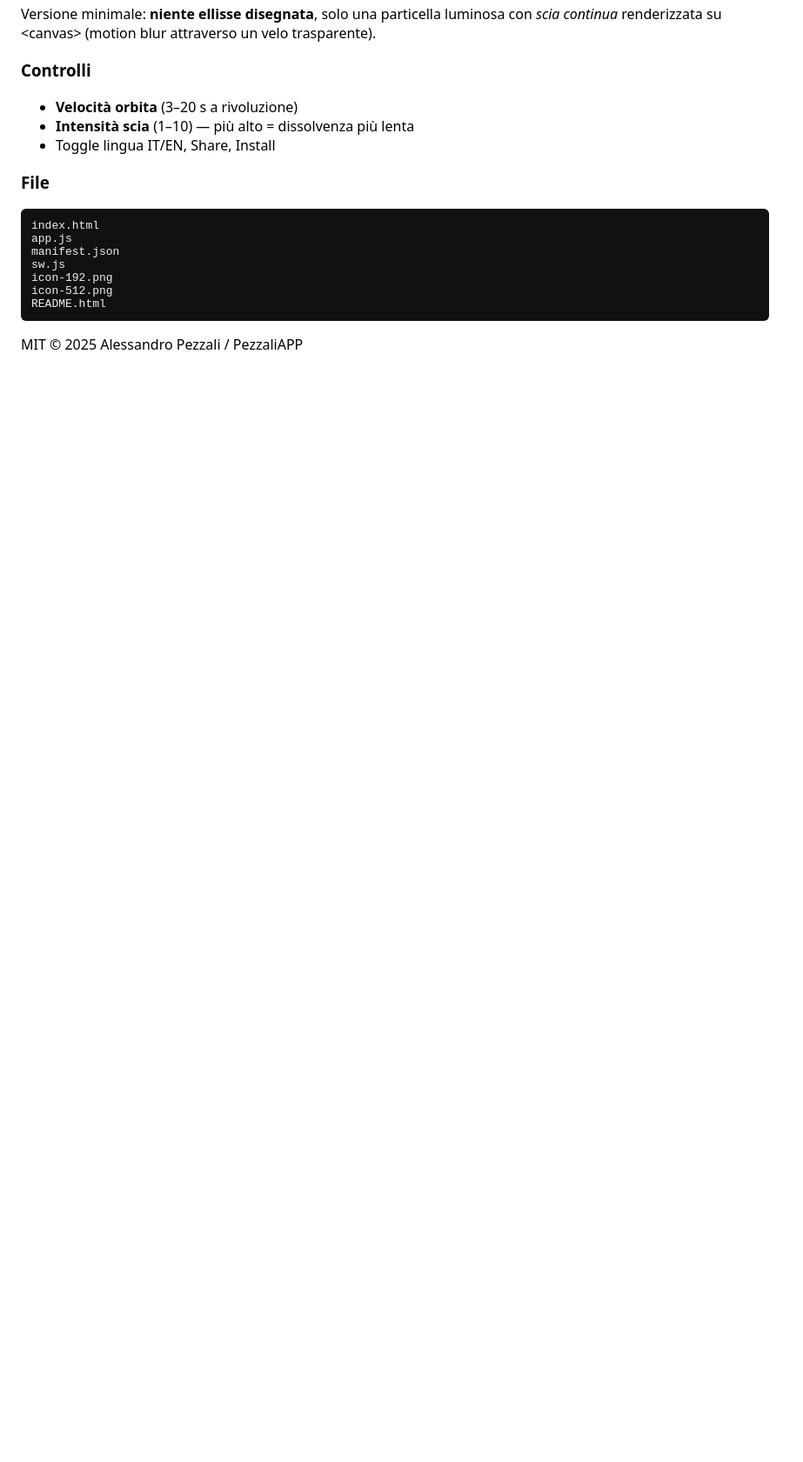
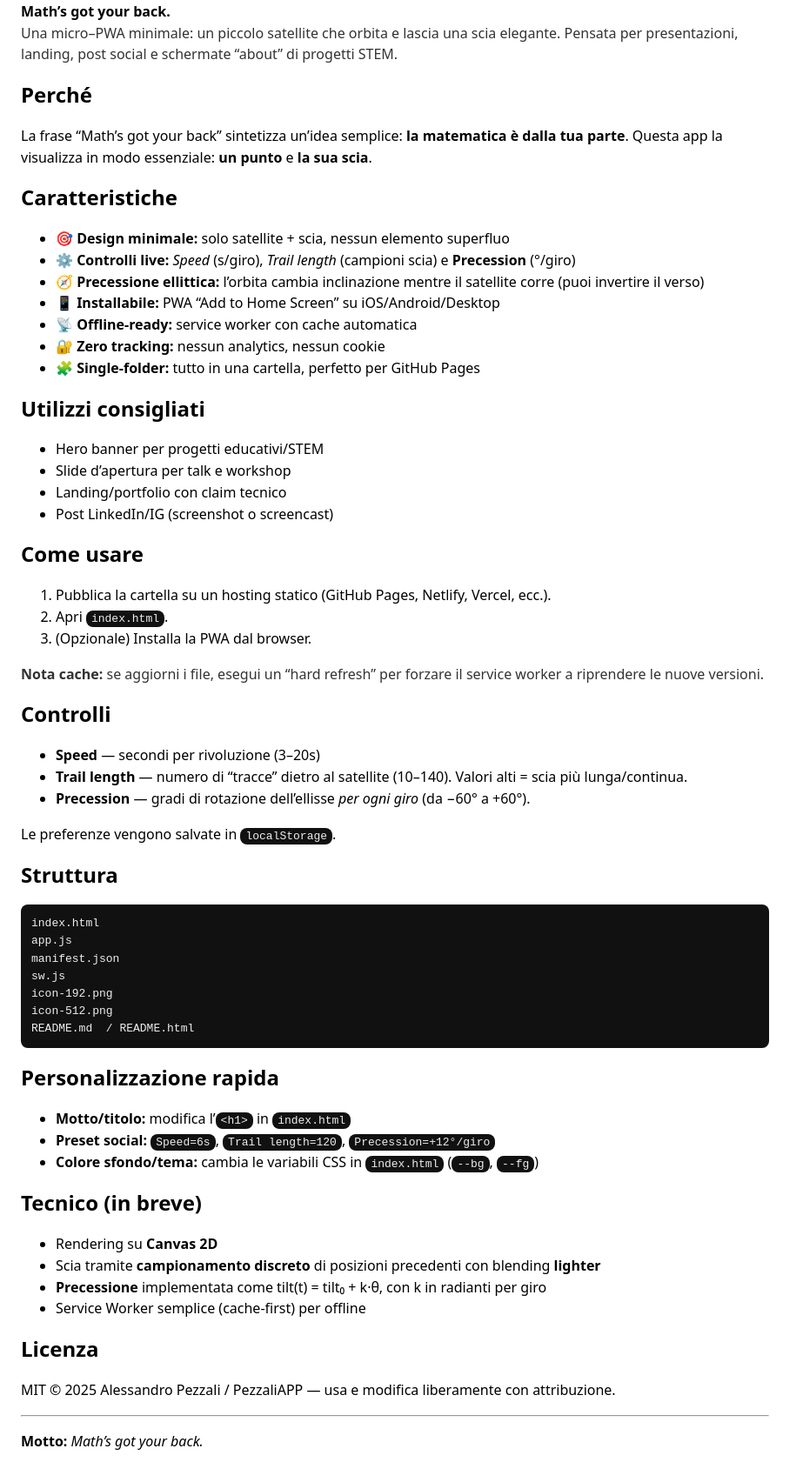
Before and after one commit to pezzaliapp/MathsGotYourBack_PWA, a plain HTML site: page README.html in a window 1280 px wide. Shown: the part 83-1764 px from the top of the page at 87% size, without its empty margins (0-923 px from the left). Before the commit the page ends 800 px from the top, so only its background shows below. Drawn offline with Linux system fonts and the light colour scheme.

Commit message:
Add files via upload

```diff
--- a/README.html
+++ b/README.html
@@ -1,24 +1,85 @@
 <!doctype html>
-<html><head><meta charset="utf-8"><meta name="viewport" content="width=device-width, initial-scale=1">
-<title>Math's Got Your Back — README</title>
-<style>body{font-family:system-ui,-apple-system,Segoe UI,Roboto,Ubuntu,Arial,sans-serif;margin:24px;max-width:860px}code,pre{background:#111;color:#eee;padding:2px 6px;border-radius:6px}pre{padding:12px;overflow:auto}</style>
-</head><body>
-<h1>Math's Got Your Back — PWA (Canvas Trail)</h1>
-<p>Versione minimale: <strong>niente ellisse disegnata</strong>, solo una particella luminosa con <em>scia continua</em> renderizzata su &lt;canvas&gt; (motion blur attraverso un velo trasparente).</p>
-<h3>Controlli</h3>
+<html lang="en"><head><meta charset="utf-8"><meta name="viewport" content="width=device-width, initial-scale=1">
+<title>Math’s got your back — README</title>
+<style>
+  body{font-family:system-ui,-apple-system,Segoe UI,Roboto,Ubuntu,Arial,sans-serif;line-height:1.55;margin:24px;max-width:860px}
+  h1,h2,h3{line-height:1.2}
+  code,pre{background:#111;color:#eee;border-radius:8px}
+  code{padding:2px 6px}
+  pre{padding:12px;overflow:auto}
+  .muted{opacity:.8}
+</style></head><body>
+<h1>Math’s got your back — PWA</h1>
+<p><strong>Math’s got your back.</strong><br>
+<span class="muted">Una micro–PWA minimale: un piccolo satellite che orbita e lascia una scia elegante. Pensata per presentazioni, landing, post social e schermate “about” di progetti STEM.</span></p>
+
+<h2>Perché</h2>
+<p>La frase “Math’s got your back” sintetizza un’idea semplice: <strong>la matematica è dalla tua parte</strong>.
+Questa app la visualizza in modo essenziale: <strong>un punto</strong> e <strong>la sua scia</strong>.</p>
+
+<h2>Caratteristiche</h2>
 <ul>
-<li><b>Velocità orbita</b> (3–20 s a rivoluzione)</li>
-<li><b>Intensità scia</b> (1–10) — più alto = dissolvenza più lenta</li>
-<li>Toggle lingua IT/EN, Share, Install</li>
+  <li>🎯 <strong>Design minimale:</strong> solo satellite + scia, nessun elemento superfluo</li>
+  <li>⚙️ <strong>Controlli live:</strong> <em>Speed</em> (s/giro), <em>Trail length</em> (campioni scia) e <strong>Precession</strong> (°/giro)</li>
+  <li>🧭 <strong>Precessione ellittica:</strong> l’orbita cambia inclinazione mentre il satellite corre (puoi invertire il verso)</li>
+  <li>📱 <strong>Installabile:</strong> PWA “Add to Home Screen” su iOS/Android/Desktop</li>
+  <li>📡 <strong>Offline-ready:</strong> service worker con cache automatica</li>
+  <li>🔐 <strong>Zero tracking:</strong> nessun analytics, nessun cookie</li>
+  <li>🧩 <strong>Single-folder:</strong> tutto in una cartella, perfetto per GitHub Pages</li>
 </ul>
-<h3>File</h3>
+
+<h2>Utilizzi consigliati</h2>
+<ul>
+  <li>Hero banner per progetti educativi/STEM</li>
+  <li>Slide d’apertura per talk e workshop</li>
+  <li>Landing/portfolio con claim tecnico</li>
+  <li>Post LinkedIn/IG (screenshot o screencast)</li>
+</ul>
+
+<h2>Come usare</h2>
+<ol>
+  <li>Pubblica la cartella su un hosting statico (GitHub Pages, Netlify, Vercel, ecc.).</li>
+  <li>Apri <code>index.html</code>.</li>
+  <li>(Opzionale) Installa la PWA dal browser.</li>
+</ol>
+<p class="muted"><strong>Nota cache:</strong> se aggiorni i file, esegui un “hard refresh” per forzare il service worker a riprendere le nuove versioni.</p>
+
+<h2>Controlli</h2>
+<ul>
+  <li><strong>Speed</strong> — secondi per rivoluzione (3–20s)</li>
+  <li><strong>Trail length</strong> — numero di “tracce” dietro al satellite (10–140). Valori alti = scia più lunga/continua.</li>
+  <li><strong>Precession</strong> — gradi di rotazione dell’ellisse <em>per ogni giro</em> (da −60° a +60°).</li>
+</ul>
+<p>Le preferenze vengono salvate in <code>localStorage</code>.</p>
+
+<h2>Struttura</h2>
 <pre>index.html
 app.js
 manifest.json
 sw.js
 icon-192.png
 icon-512.png
-README.html
+README.md  / README.html
 </pre>
-<p>MIT © 2025 Alessandro Pezzali / PezzaliAPP</p>
+
+<h2>Personalizzazione rapida</h2>
+<ul>
+  <li><strong>Motto/titolo:</strong> modifica l’<code>&lt;h1&gt;</code> in <code>index.html</code></li>
+  <li><strong>Preset social:</strong> <code>Speed=6s</code>, <code>Trail length=120</code>, <code>Precession=+12°/giro</code></li>
+  <li><strong>Colore sfondo/tema:</strong> cambia le variabili CSS in <code>index.html</code> (<code>--bg</code>, <code>--fg</code>)</li>
+</ul>
+
+<h2>Tecnico (in breve)</h2>
+<ul>
+  <li>Rendering su <strong>Canvas 2D</strong></li>
+  <li>Scia tramite <strong>campionamento discreto</strong> di posizioni precedenti con blending <strong>lighter</strong></li>
+  <li><strong>Precessione</strong> implementata come tilt(t) = tilt₀ + k·θ, con k in radianti per giro</li>
+  <li>Service Worker semplice (cache-first) per offline</li>
+</ul>
+
+<h2>Licenza</h2>
+<p>MIT © 2025 Alessandro Pezzali / PezzaliAPP — usa e modifica liberamente con attribuzione.</p>
+
+<hr>
+<p><strong>Motto:</strong> <em>Math’s got your back.</em></p>
 </body></html>
```
Also changed, not shown: app.js (+32 -21 lines), index.html (+7 -6 lines), 1 other file.
